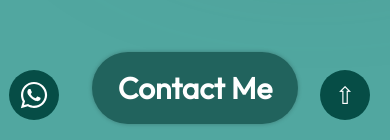
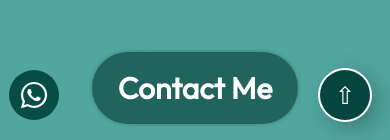
Before and after one commit to joelsrzalvarez/portfolio, a React (Vite) app: page / in a window 390 px wide. In both pictures the pointer is over the button 345 px from the left and 799 px from the top of the page. Shown: the part 704-844 px from the top of the page. Built offline with nearby package versions, Linux system fonts and the light colour scheme.

Commit message:
scrollTop hover added to make it more user friendly

```diff
--- a/src/App.module.css
+++ b/src/App.module.css
@@ -52,6 +52,14 @@
     0.3em 0.3em 1em rgba(0, 0, 0, 0.3);
 }
 
+.scrollTop:hover {
+  box-shadow:
+    inset 0 -3em 3em rgba(0, 0, 0, 0.1),
+    0 0 0 2px rgb(255, 255, 255),
+    0.3em 0.3em 1em rgba(0, 0, 0, 0.3);
+}
+
+
 @media screen and (max-width: 830px) {
   .contactWsp {
     right: 85%;
```
